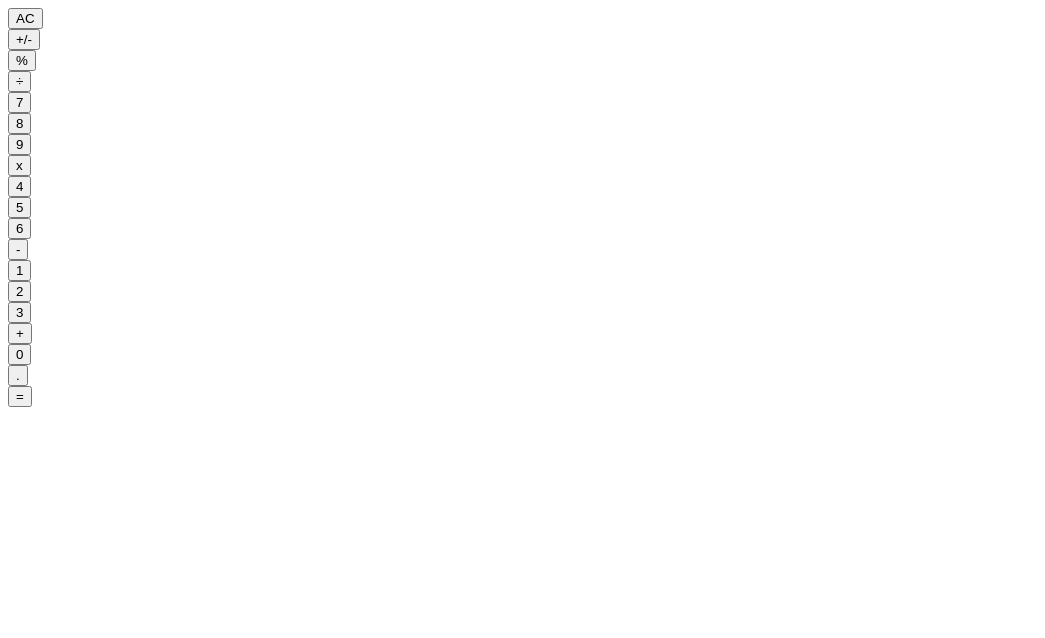
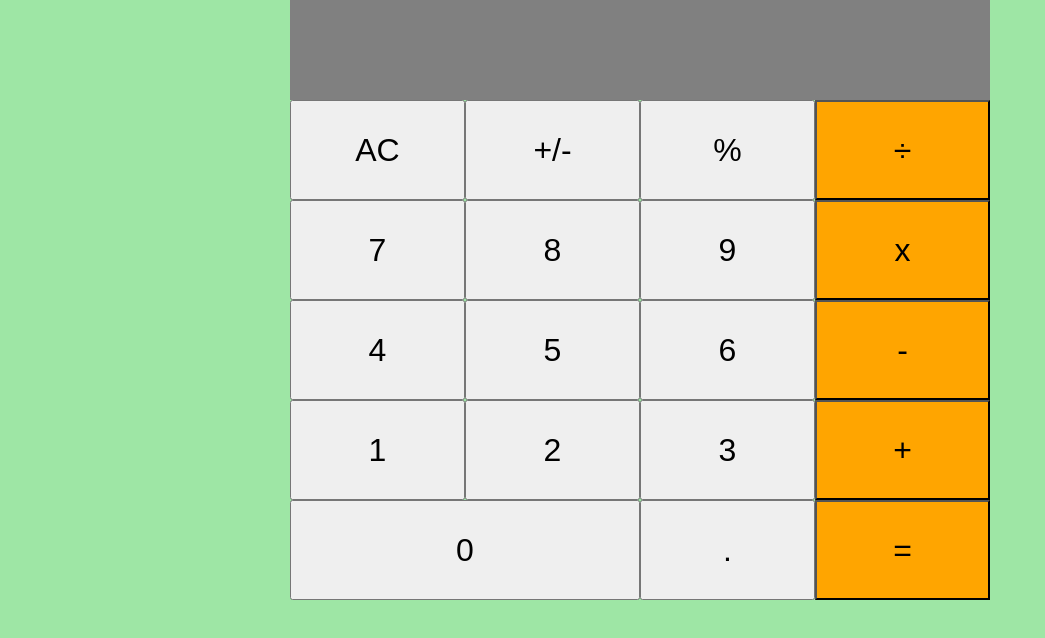
Before and after one commit to oloomoses/math-magician, a React (Create React App) app: page / in a window 1280 px wide. Shown: the top 638 px of the page, without its empty margins (0-1045 px from the left). Built offline with nearby package versions, Linux system fonts and the light colour scheme.

Commit message:
add styling for the calculator app

```diff
--- a/src/App.css
+++ b/src/App.css
@@ -2,3 +2,45 @@
   margin: 0;
   padding: 0;
 }
+
+body {
+  background-color: #9ee6a5;
+}
+
+.calculator {
+  display: flex;
+  flex-direction: column;
+  margin-left: auto;
+  margin-right: auto;
+  width: 700px;
+}
+
+.display {
+  height: 100px;
+  background-color: grey;
+  font-size: 4rem;
+  padding: 0 15px;
+  color: #fff;
+  text-align: end;
+  font-weight: bolder;
+}
+
+.group {
+  height: 100px;
+}
+
+.orange,
+.button {
+  width: 25%;
+  height: 100%;
+  text-align: center;
+  font-size: 2rem;
+}
+
+.orange {
+  background-color: orange;
+}
+
+.true {
+  width: 50%;
+}
--- a/src/components/App.js
+++ b/src/components/App.js
@@ -2,6 +2,7 @@ import React, { useState } from 'react';
 import Display from './Display';
 import ButtonPanel from './ButtonPanel';
 import calculate from '../logic/calculate';
+import '../App.css';
 
 const App = () => {
   const [state, setState] = useState({ total: '', next: '', operation: '' });
@@ -12,8 +13,10 @@ const App = () => {
 
   return (
     <>
-      <Display result={`${state.total} ${state.operation} ${state.next}`} />
-      <ButtonPanel clickHandler={handleClick} />
+      <div className="calculator">
+        <Display result={`${state.total} ${state.operation} ${state.next}`} />
+        <ButtonPanel clickHandler={handleClick} />
+      </div>
     </>
   );
 };
--- a/src/components/Button.js
+++ b/src/components/Button.js
@@ -1,15 +1,17 @@
 import React from 'react';
 import PropTypes from 'prop-types';
 
-const Button = ({ btnName, clickHandler }) => (
-  <div>
-    <button type="button" onClick={() => clickHandler(btnName)}>{ btnName }</button>
-  </div>
+const Button = ({
+  btnName, clickHandler, color, wide,
+}) => (
+  <button type="button" className={`${color} ${wide}`} onClick={() => clickHandler(btnName)}>{ btnName }</button>
 );
 
 Button.propTypes = {
   btnName: PropTypes.string.isRequired,
   clickHandler: PropTypes.func.isRequired,
+  color: PropTypes.string.isRequired,
+  wide: PropTypes.bool.isRequired,
 };
 
 export default Button;
--- a/src/components/ButtonPanel.js
+++ b/src/components/ButtonPanel.js
@@ -12,12 +12,18 @@ const ButtonPanel = ({ clickHandler }) => {
   ];
 
   return (
-    <div className="button">
+    <div className="btnPanel">
       { groupData.map(group => (
-        <div key={group}>
+        <div key={group} className="group">
           {
           group.map(btn => (
-            <Button key={btn} btnName={`${btn}`} clickHandler={clickHandler} />
+            <Button
+              color={['x', '-', '+', '=', '÷'].includes(btn) ? 'orange' : 'button'}
+              wide={btn === '0'}
+              key={btn}
+              btnName={`${btn}`}
+              clickHandler={clickHandler}
+            />
           ))
           }
         </div>
--- a/src/components/Display.js
+++ b/src/components/Display.js
@@ -2,9 +2,7 @@ import React from 'react';
 import PropTypes from 'prop-types';
 
 const Display = ({ result }) => (
-  <div>
-    { result }
-  </div>
+  <div className="display">{ result }</div>
 );
 
 Display.defaultProps = {
```
